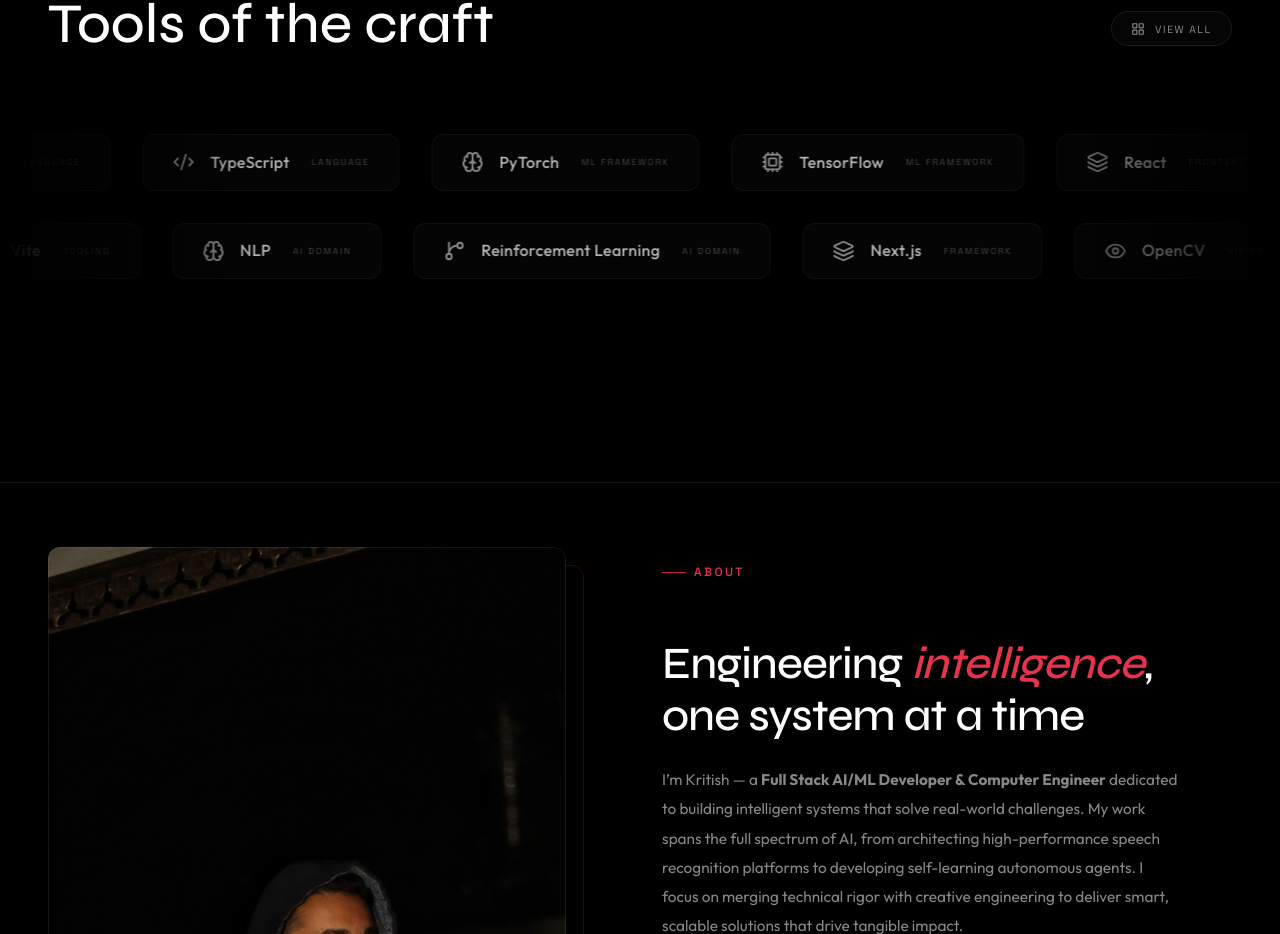
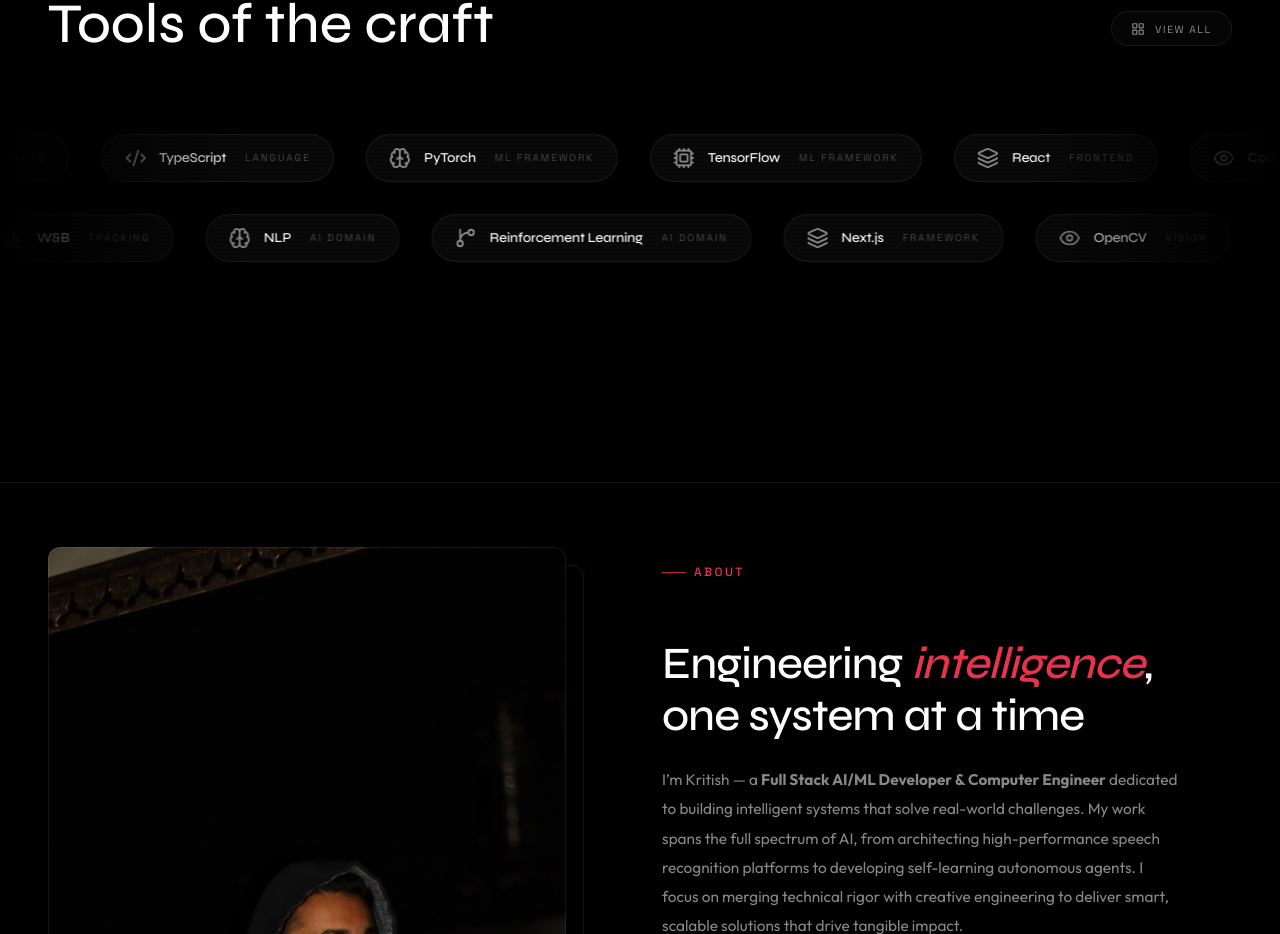
Before and after one commit to KritishX/portfolio-website, a React (Vite) app: page / in a window 1280 px wide. Shown: the part 2118-3052 px from the top of the page. Built offline with nearby package versions, Linux system fonts and the light colour scheme; a web font is replaced by a local one.

Commit message:
design: significantly expanded capabilities section and optimized navigation

```diff
--- a/src/components/Navigation.tsx
+++ b/src/components/Navigation.tsx
@@ -35,7 +35,7 @@ export default function Navigation() {
       setTimeout(() => {
         const lenis = (window as any).lenis
         const el = document.getElementById(id)
-        if (lenis && el) lenis.scrollTo(el, { offset: -60, immediate: false })
+        if (lenis && el) lenis.scrollTo(el, { offset: -110, immediate: false })
         else if (el) el.scrollIntoView({ behavior: 'smooth' })
       }, 250)
       return
@@ -45,7 +45,7 @@ export default function Navigation() {
     const el = document.getElementById(id)
 
     if (lenis && el) {
-      lenis.scrollTo(el, { offset: -60 })
+      lenis.scrollTo(el, { offset: -110 })
     } else if (el) {
       el.scrollIntoView({ behavior: 'smooth' })
     }
--- a/src/components/Skills.tsx
+++ b/src/components/Skills.tsx
@@ -3,7 +3,7 @@ import { motion, AnimatePresence } from 'framer-motion'
 import {
   Brain, Code2, Database, Cloud, Eye, Terminal,
   Cpu, Layers, GitBranch, Boxes, Workflow, BarChart3,
-  LayoutGrid, ArrowRightLeft
+  LayoutGrid, ArrowRightLeft, Globe, Zap, Settings, MessageSquare
 } from 'lucide-react'
 import type { LucideIcon } from 'lucide-react'
 
@@ -26,6 +26,10 @@ const skillsRow1: Skill[] = [
   { name: 'Node.js', category: 'Runtime', icon: Terminal },
   { name: 'scikit-learn', category: 'ML', icon: BarChart3 },
   { name: 'GCP', category: 'Cloud', icon: Cloud },
+  { name: 'Pydantic', category: 'Data', icon: Workflow },
+  { name: 'SQLAlchemy', category: 'ORM', icon: Database },
+  { name: 'Redis', category: 'Cache', icon: Database },
+  { name: 'MLflow', category: 'MLOps', icon: GitBranch },
 ]
 
 const skillsRow2: Skill[] = [
@@ -41,6 +45,10 @@ const skillsRow2: Skill[] = [
   { name: 'Pandas', category: 'Data', icon: Database },
   { name: 'Linux', category: 'OS', icon: Terminal },
   { name: 'Vite', category: 'Tooling', icon: Cpu },
+  { name: 'AWS', category: 'Cloud', icon: Cloud },
+  { name: 'Kubernetes', category: 'DevOps', icon: Boxes },
+  { name: 'Tailwind CSS', category: 'Styles', icon: LayoutGrid },
+  { name: 'W&B', category: 'Tracking', icon: BarChart3 },
 ]
 
 const allSkills = [...skillsRow1, ...skillsRow2]
--- a/src/styles/skills.css
+++ b/src/styles/skills.css
@@ -2,7 +2,7 @@
    SKILLS — Editorial Marquee Ticker
    ============================================ */
 .skills {
-  padding-block: var(--space-4xl);
+  padding-block: var(--space-6xl); /* Much bigger section */
   overflow: hidden;
   position: relative;
 }
@@ -69,7 +69,7 @@
   flex-wrap: wrap;
   justify-content: center;
   align-items: center;
-  gap: var(--space-sm);
+  gap: var(--space-md); /* Increased gap */
   max-width: 1400px; /* Wider for better symmetry */
   margin-inline: auto;
   padding-inline: var(--gutter);
@@ -131,17 +131,17 @@
 
 /* High-Fidelity Glass Skill pill with Scanline Texture */
 .skill-pill {
-  display: inline-flex;
+  display: flex;
   align-items: center;
-  gap: var(--space-md);
-  padding: 0.9rem 1.8rem;
-  background: rgba(255, 255, 255, 0.015);
+  gap: 0.8rem;
+  padding: 0.75rem 1.4rem; /* Bigger padding */
+  background: rgba(255, 255, 255, 0.03);
   backdrop-filter: blur(12px);
   -webkit-backdrop-filter: blur(12px);
-  border: 1px solid rgba(255, 255, 255, 0.05);
-  border-radius: 12px; /* Slightly geometric for technical feel */
+  border: 1px solid var(--border-subtle);
+  border-radius: var(--radius-full);
   white-space: nowrap;
-  transition: all 0.6s cubic-bezier(0.16, 1, 0.3, 1);
+  transition: all 0.4s var(--ease-out-expo);
   cursor: pointer;
   flex-shrink: 0;
   position: relative;
@@ -203,13 +203,13 @@
 }
 
 .skill-pill-name {
-  font-family: var(--font-body);
-  font-size: 1rem;
+  font-family: var(--font-display);
+  font-size: 0.85rem; /* Bigger font */
   font-weight: 500;
-  color: rgba(255, 255, 255, 0.7);
+  color: var(--text-primary);
   transition: color 0.5s ease;
   z-index: 1;
-  letter-spacing: 0.02em;
+  letter-spacing: -0.01em;
 }
 
 .skill-pill:hover .skill-pill-name {
@@ -218,7 +218,7 @@
 
 .skill-pill-category {
   font-family: var(--font-mono);
-  font-size: 0.55rem;
+  font-size: 0.62rem;
   letter-spacing: 0.2em;
   text-transform: uppercase;
   color: rgba(255, 255, 255, 0.25);
```
